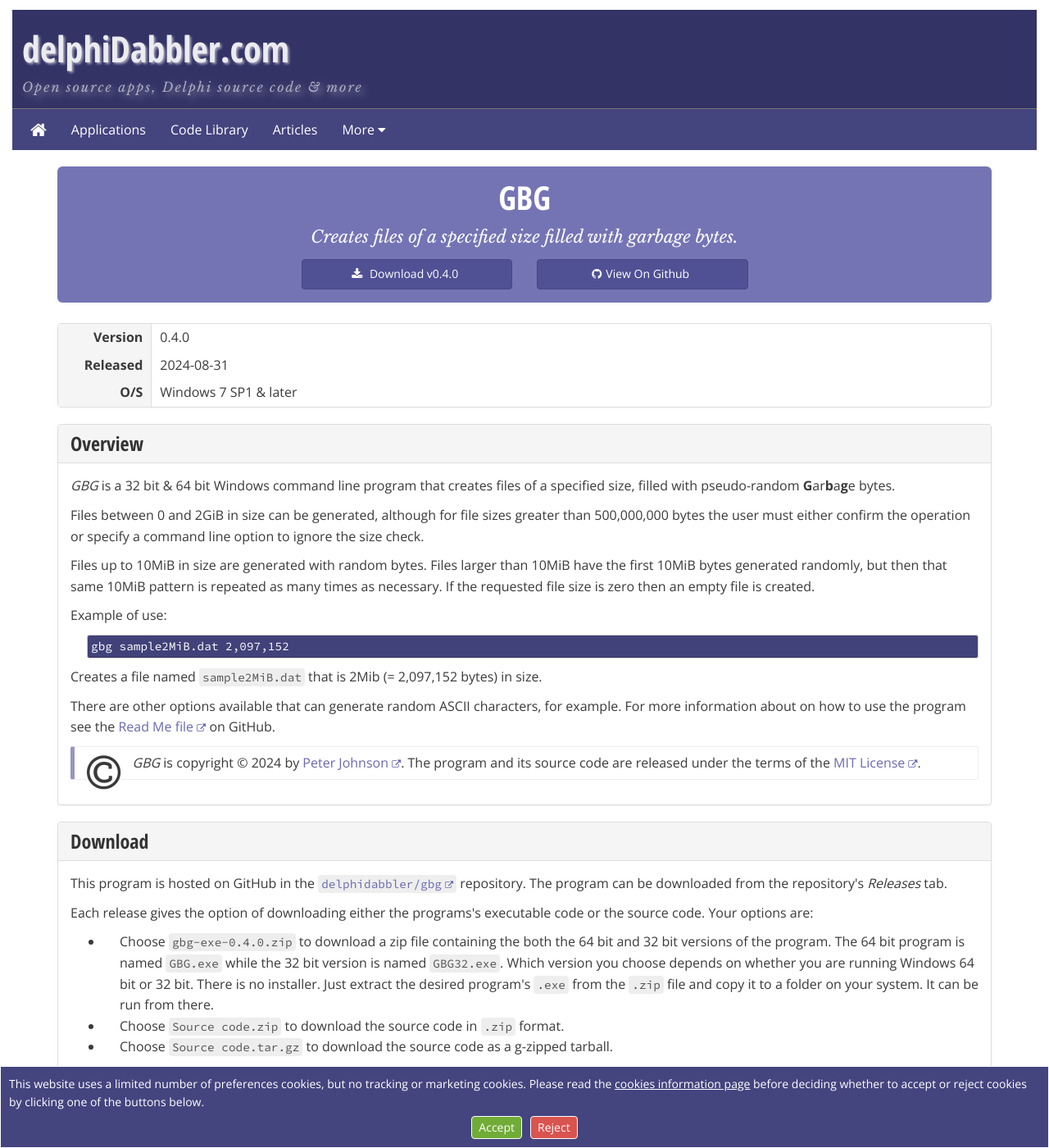
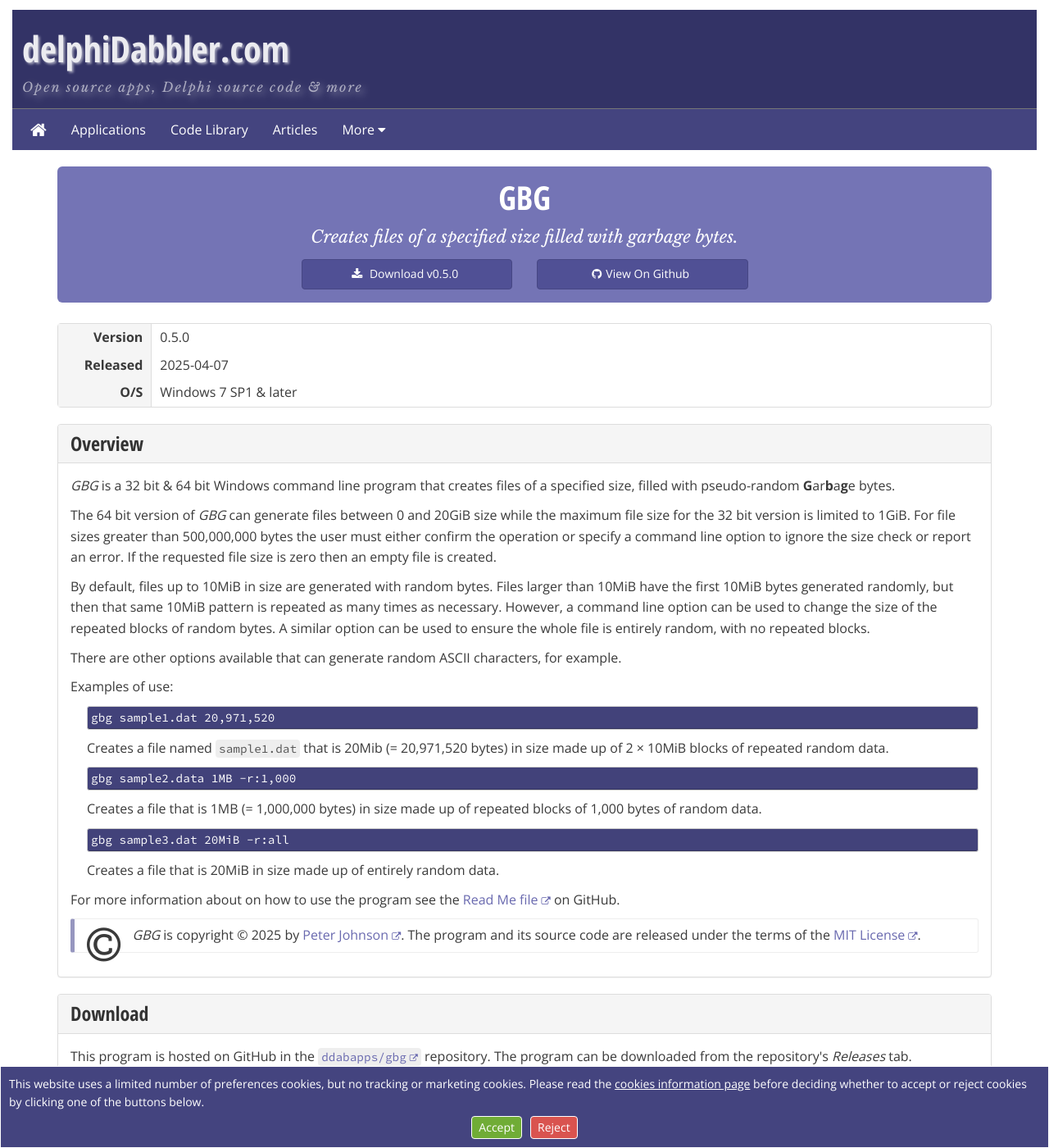
Before and after one commit to delphidabbler/delphidabbler.github.io, a Jekyll site: the page built from _software/gbg.html, in a window 1280 px wide and 1400 px high. Shown: the whole window at 82% size. Built offline with Jekyll 4.4.1, drawn with Linux system fonts in a browser that asks for light colours.

Commit message:
Update github links
Updated links on gbg and bdiff pages following the transfer of these repositories to the delphidabbler ddabapps organisation.

```diff
--- a/_software/gbg.html
+++ b/_software/gbg.html
@@ -2,18 +2,18 @@
 layout: "programs-tplt"
 group: apps
 priority: 5.5
-version: "0.4.0"
+version: "0.5.0"
 os: "Windows 7 SP1 & later"
-release-date: "2024-08-31"
+release-date: "2025-04-07"
 title: "GBG"
 precis: "Creates files of a specified size filled with garbage bytes."
 summary: "Command line program that creates files of a given size containing random-ish bytes."
 meta-title: "GBG: Garbage-filled file generator | Open Source | 32/64 bit"
 meta-desc: Command line 32 bit & 64 bit Windows command line program that creates files of a given size containing random-ish, garbage, bytes.Written in Delphi Pascal."
-download-base-url: "https://github.com/delphidabbler/gbg/releases/tag/v"
-repo-url: "https://github.com/delphidabbler/gbg"
+download-base-url: "https://github.com/ddabapps/gbg/releases/tag/v"
+repo-url: "https://github.com/ddabapps/gbg"
 want-header-buttons: true
-copyright-date: "2024"
+copyright-date: "2025"
 status: "current"
 ---
 <section class="panel panel-default">
@@ -27,20 +27,31 @@
       <em>GBG</em> is a 32 bit & 64 bit Windows command line program that creates files of a specified size, filled with pseudo-random <strong>G</strong>ar<strong>b</strong>a<strong>g</strong>e bytes.
    </p>
     <p>
-      Files between 0 and 2GiB in size can be generated, although for file sizes greater than 500,000,000 bytes the user must either confirm the operation or specify a command line option to ignore the size check.
+      The 64 bit version of <em>GBG</em> can generate files between 0 and 20GiB size while the maximum file size for the 32 bit version is limited to 1GiB. For file sizes greater than 500,000,000 bytes the user must either confirm the operation or specify a command line option to ignore the size check or report an error. If the requested file size is zero then an empty file is created.
     </p>
     <p>
-      Files up to 10MiB in size are generated with random bytes. Files larger than 10MiB have the first 10MiB bytes generated randomly, but then that same 10MiB pattern is repeated as many times as necessary. If the requested file size is zero then an empty file is created.
+      By default, files up to 10MiB in size are generated with random bytes. Files larger than 10MiB have the first 10MiB bytes generated randomly, but then that same 10MiB pattern is repeated as many times as necessary. However, a command line option can be used to change the size of the repeated blocks of random bytes. A similar option can be used to ensure the whole file is entirely random, with no repeated blocks.
     </p>
     <p>
-      Example of use:
-    </p>
-    <pre class="samp indent">gbg sample2MiB.dat 2,097,152</pre>
-    <p>
-      Creates a file named <code>sample2MiB.dat</code> that is 2Mib (= 2,097,152 bytes) in size.
+      There are other options available that can generate random ASCII characters, for example.
     </p>
     <p>
-      There are other options available that can generate random ASCII characters, for example. For more information about on how to use the program see the <a href="https://github.com/delphidabbler/GBG/blob/master/README.md">Read Me <span class="sr-only">Markdown </span> file</a> on GitHub.
+      Examples of use:
+    </p>
+    <pre class="samp indent">gbg sample1.dat 20,971,520</pre>
+    <p class="indent">
+      Creates a file named <code>sample1.dat</code> that is 20Mib (= 20,971,520 bytes) in size made up of 2 &times; 10MiB blocks of repeated random data.
+    </p>
+    <pre class="samp indent">gbg sample2.data 1MB -r:1,000</pre>
+    <p class="indent">
+      Creates a file that is 1MB (= 1,000,000 bytes) in size made up of repeated blocks of 1,000 bytes of random data.
+    </p>
+    <pre class="samp indent">gbg sample3.dat 20MiB -r:all</pre>
+    <p class="indent">
+      Creates a file that is 20MiB in size made up of entirely random data.
+    </p>
+    <p>
+      For more information about on how to use the program see the <a href="https://github.com/ddabapps/gbg/blob/master/README.md">Read Me <span class="sr-only">Markdown </span> file</a> on GitHub.
     </p>
     <p class="callout callout-info">
       <span class="fa fa-copyright fa-pull-left fa-3x"></span><em>GBG</em> is copyright &copy; {{ page.copyright-date}} by <a href="{{ site.data.core.gravatar-url }}" aria-label="{{ site.data.core.gravatar-link-title }}">Peter Johnson</a>. The program and its source code are released under the terms of the <a href="https://delphidabbler.mit-license.org/{{page.copyright-date}}-/">MIT License</a>.
@@ -55,7 +66,7 @@
   </div>
   <div class="panel-body">
     <p>
-      This program is hosted on GitHub in the <code><a href="{{ page.repo-url }}">delphidabbler/gbg</a></code> repository. The program can be downloaded from the repository's <em>Releases</em> tab.
+      This program is hosted on GitHub in the <code><a href="{{ page.repo-url }}">ddabapps/gbg</a></code> repository. The program can be downloaded from the repository's <em>Releases</em> tab.
     </p>
     <p>
       Each release gives the option of downloading either the programs's executable code or the source code. Your options are:
@@ -89,10 +100,10 @@
     </p>
     <ul class="list-group">
       <li class="list-group-item">
-        <span class="fa fa-fw fa-x-pad-right fa-file-text-o" aria-hidden="true"></span><a href="https://github.com/delphidabbler/GBG/blob/master/README.md">Read Me<span class="sr-only"> (Markdown file)</span></a> &ndash; contains general information about the program, including usage information.
+        <span class="fa fa-fw fa-x-pad-right fa-file-text-o" aria-hidden="true"></span><a href="https://github.com/ddabapps/gbg/blob/master/README.md">Read Me<span class="sr-only"> (Markdown file)</span></a> &ndash; contains general information about the program, including usage information.
       </li>
       <li class="list-group-item">
-        <span class="fa fa-fw fa-x-pad-right fa-file-text-o" aria-hidden="true"></span><a href="https://github.com/delphidabbler/gbg/blob/master/CHANGELOG.md">Change Log<span class="sr-only"> (Markdown file)</span></a> &ndash; lists significant changes made in each program release.
+        <span class="fa fa-fw fa-x-pad-right fa-file-text-o" aria-hidden="true"></span><a href="https://github.com/ddabapps/gbg/blob/master/CHANGELOG.md">Change Log<span class="sr-only"> (Markdown file)</span></a> &ndash; lists significant changes made in each program release.
       </li>
     </ul>
   </div>
@@ -106,7 +117,7 @@
   </div>
   <div class="panel-body">
     <p>
-      You can report bugs or suggest new features using the <em>GBG</em> <a href="https://github.com/delphidabbler/gbg/issues" class="offsite">issue tracker</a> on GitHub.
+      You can report bugs or suggest new features using the <em>GBG</em> <a href="https://github.com/ddabapps/gbg/issues" class="offsite">issue tracker</a> on GitHub.
     </p>
     <p>
       Please review existing bug reports and feature requests before creating a new issue. If an issue already exists you may be able to help by adding a further comment.
```
Also changed, not shown: _software/bdiff.html (+10 -10 lines).
